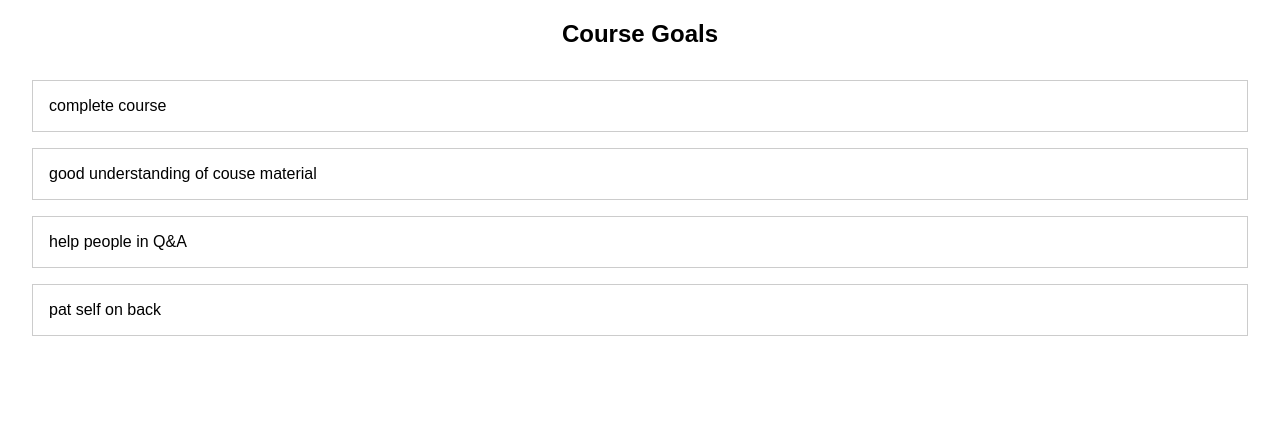
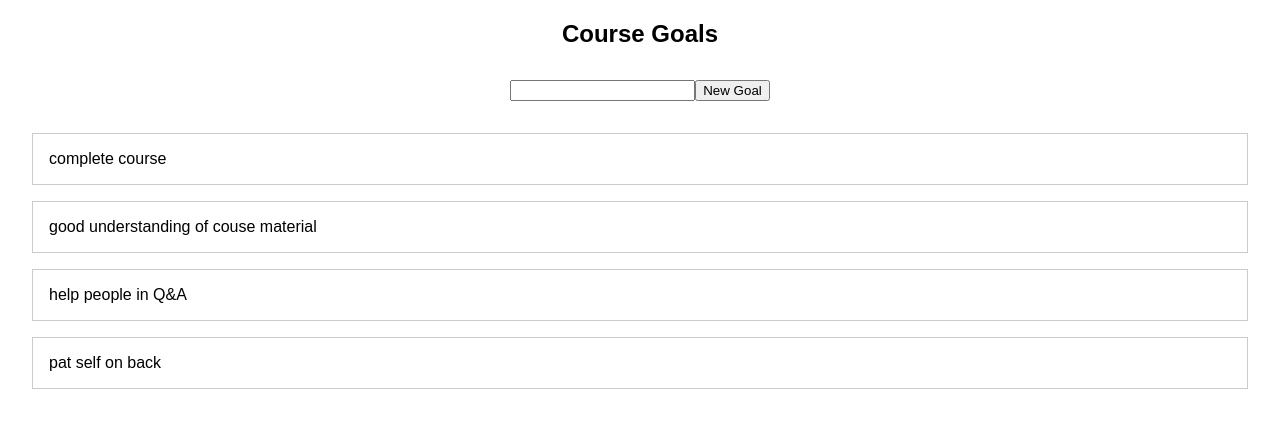
Before and after one commit to arendestes/react-refresher, a React (Create React App) app: page / in a window 1280 px wide. Shown: the top 428 px of the page. Built offline with nearby package versions, Linux system fonts and the light colour scheme.

Commit message:
Handling Events

```diff
--- a/src/App.css
+++ b/src/App.css
@@ -1,15 +1,3 @@
 .course-goals h2 {
     text-align: center;
 }
-
-.goal-list {
-    list-style: none;
-    margin: 2rem;
-    padding: 0;
-}
-
-.goal-list li {
-    margin: 1rem 0;
-    border: solid 1px #ccc;
-    padding: 1rem;
-}
--- a/src/App.js
+++ b/src/App.js
@@ -1,6 +1,9 @@
 import React from 'react';
+
+import NewGoal from './components/NewGoal/NewGoal'
+import GoalList from './components/GoalList/GoalList'
+
 import './App.css';
-import GoalList from './components/GoalList'
 
 const App = () => {
   const courseGoals = [
@@ -12,14 +15,10 @@ const App = () => {
 
   return <div className="course-goals">
     <h2>Course Goals</h2>
+    <NewGoal />
     <GoalList goals={courseGoals} />
   </div>
 };
 
-// class App extends React.Component {
-//   render(){
-//     return <h1 title="This works.">A React App with a class based component!</h1>;
-//   }
-// }          This is a class based component
 
 export default App;
--- /dev/null
+++ b/src/components/NewGoal/NewGoal.css
@@ -0,0 +1,4 @@
+.new-goal {
+    margin: 2em;
+    text-align: center;
+}
--- /dev/null
+++ b/src/components/NewGoal/NewGoal.js
@@ -0,0 +1,24 @@
+import React from 'react';
+
+import './NewGoal.css';
+
+const NewGoal = ()=>{
+
+    const newGoalHandler = event =>{
+        event.preventDefault();
+
+        const newGoal = {
+            id: Math.random().toString(),
+            text: 'new goal added',
+        }
+
+        console.log(newGoal);
+    }
+
+    return <form className='new-goal' onSubmit={newGoalHandler}>
+        <input type="text"/>
+        <button type='submit'>New Goal</button>
+    </form>
+}
+
+export default NewGoal;
```
Also changed, not shown: src/components/GoalList/GoalList.css (renamed from src/components/GoalList.css), src/components/GoalList/GoalList.js (renamed from src/components/GoalList.js).
